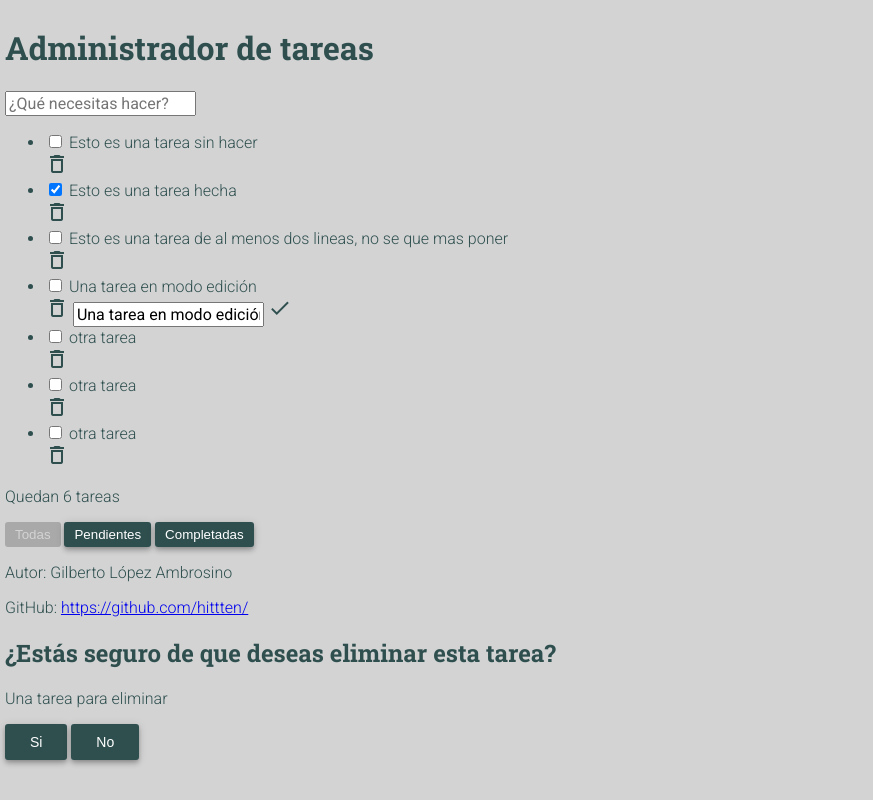
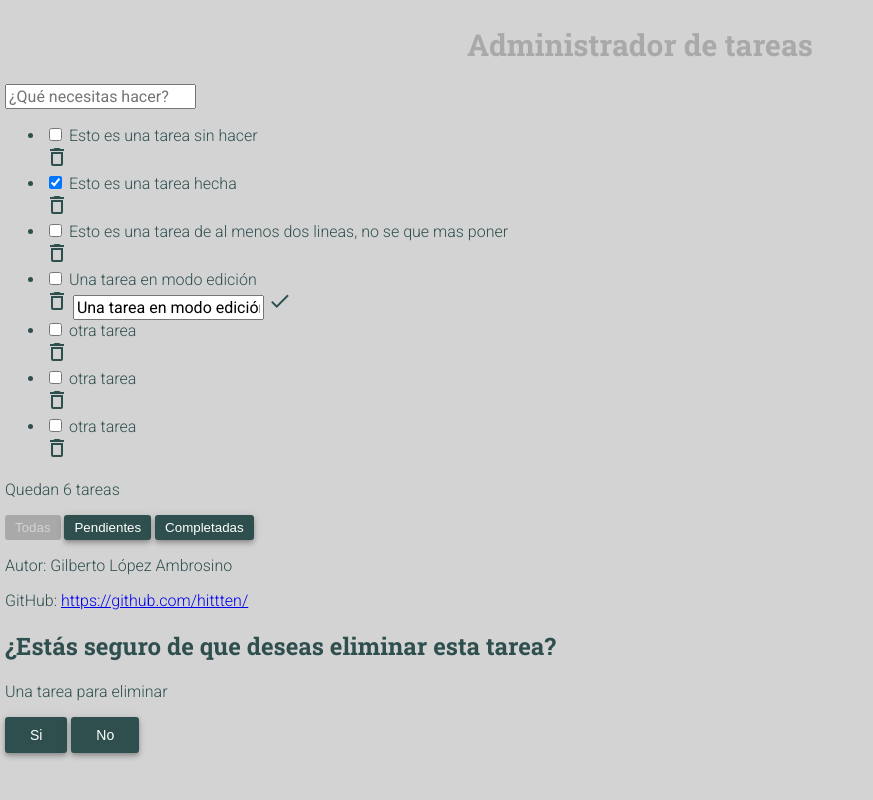
Before and after one commit to hittten/task-manager, a website built with webpack: page src/index.html in a window 1280 px wide. Shown: the whole page, without its empty margins (0-873 px from the left). Built offline with nearby package versions, Linux system fonts and the light colour scheme.

Commit message:
header styles

```diff
--- a/src/styles.css
+++ b/src/styles.css
@@ -56,3 +56,10 @@ i.material-icons {
   color: lightgrey;
   box-shadow: none;
 }
+
+/* Header */
+header h1 {
+  font-size: 30px;
+  color: darkgrey;
+  text-align: center;
+}
```
